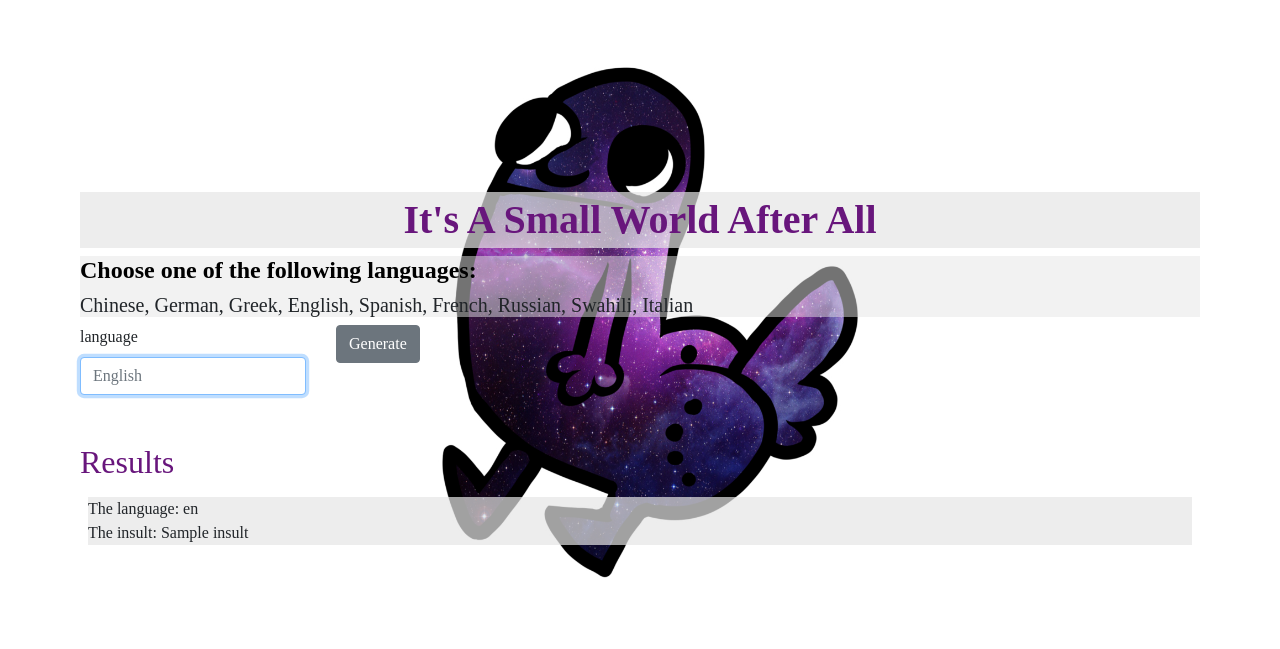
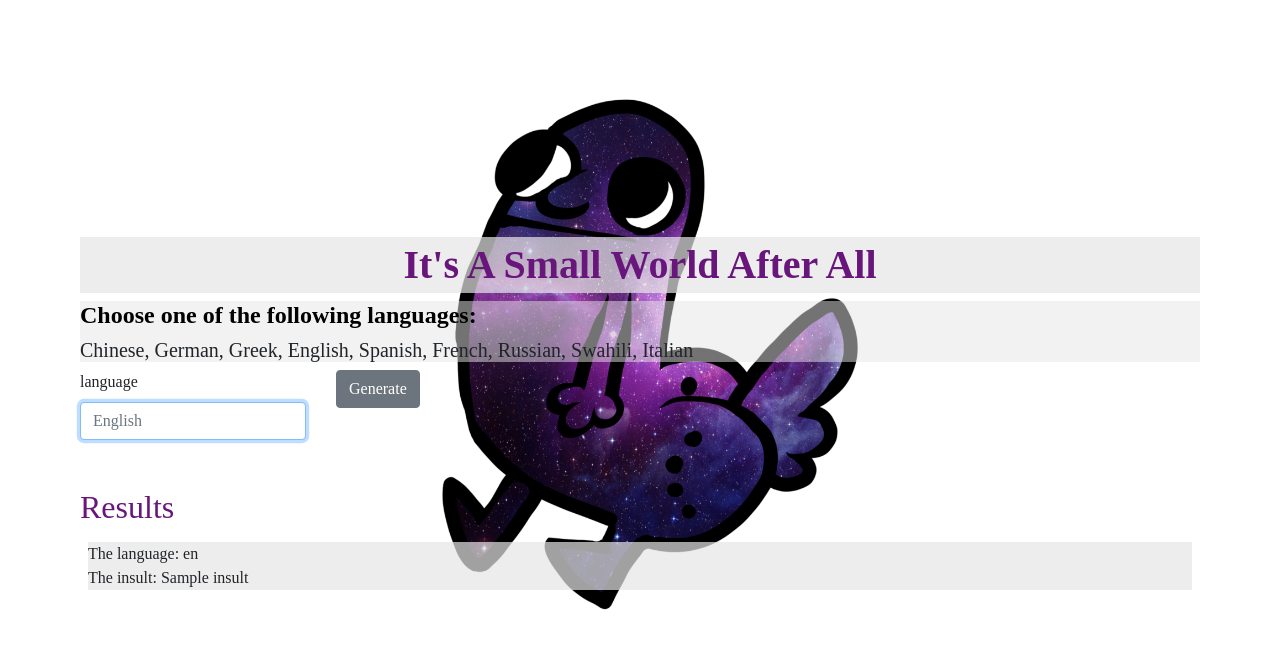
Before and after one commit to omrizhaki/insults, a Flask app: template templates/index.j2 in a window 1280 px wide. Shown: the top 649 px of the page. Run offline with Flask 2, Linux system fonts and the light colour scheme; the template is opened without the code that fills it: most values are stand-ins (such as "Sample title", 1, 10 or a date in 2020); some libraries are stand-ins or nearby versions.

Commit message:
Add files via upload

```diff
--- a/templates/index.j2
+++ b/templates/index.j2
@@ -10,10 +10,10 @@
       margin: 5em;
     }
     body {
-        margin-top: 10%;
+        margin-top: 14%;
         background-image: url('/static/imgur.jpg');
         background-repeat: no-repeat;
-        background-position: 50%;
+        background-position: 50% 10%;
         background-size: 40%;
         font-family: Quicksand;
       }
```
